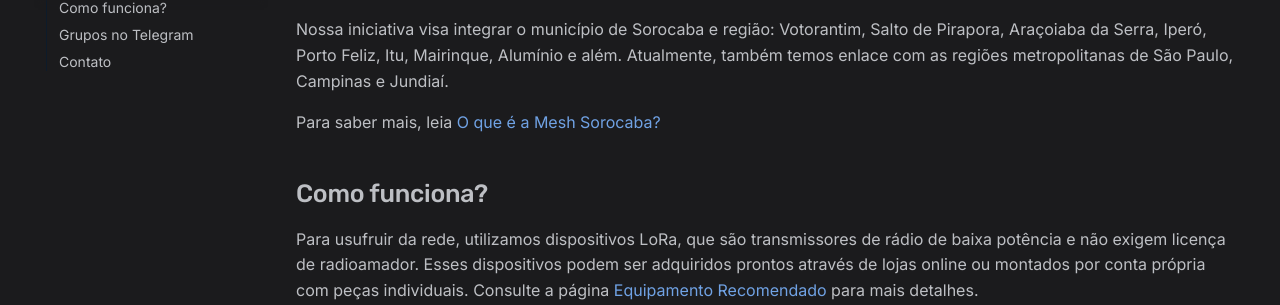
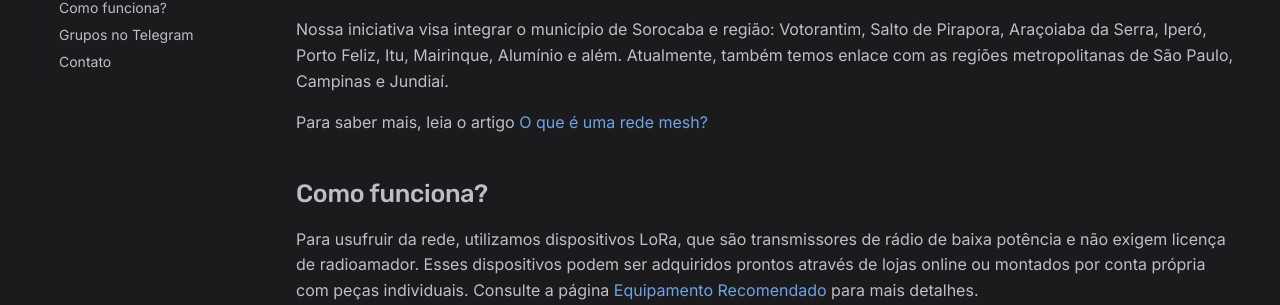
Before and after one commit to MeshSorocaba/meshsorocaba.github.io, an MkDocs documentation site: the page built from docs/index.md, in a window 1280 px wide and 900 px high, scrolled down 664 px. Shown: the part 148-453 px from the top of the window. Built offline with MkDocs 1.6.1 and Material for MkDocs 9.7.7, drawn with Linux system fonts in a browser that asks for light colours; comment, search, counter and statistics services are not loaded.

Commit message:
Fix "O que e uma rede Mesh?" link

```diff
--- a/docs/index.md
+++ b/docs/index.md
@@ -8,7 +8,7 @@ Esta página é dedicada ao **Mesh Sorocaba**, uma iniciativa comunitária que m
 
 Nossa iniciativa visa integrar o município de Sorocaba e região: Votorantim, Salto de Pirapora, Araçoiaba da Serra, Iperó, Porto Feliz, Itu, Mairinque, Alumínio e além. Atualmente, também temos enlace com as regiões metropolitanas de São Paulo, Campinas e Jundiaí.
 
-Para saber mais, leia [O que é a Mesh Sorocaba?](o-que-e.md)
+Para saber mais, leia o artigo [O que é uma rede mesh?](o-que-e.md)
 
 ## Como funciona?
 
```
